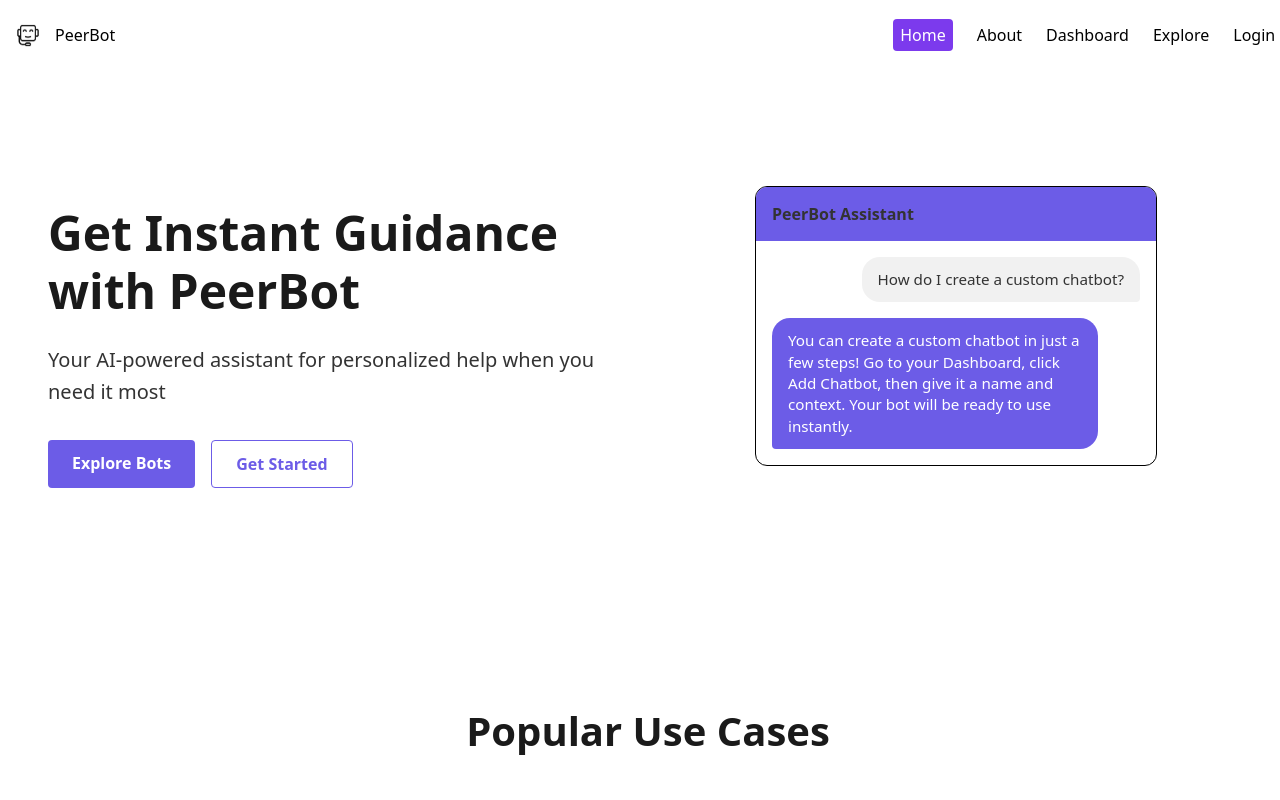
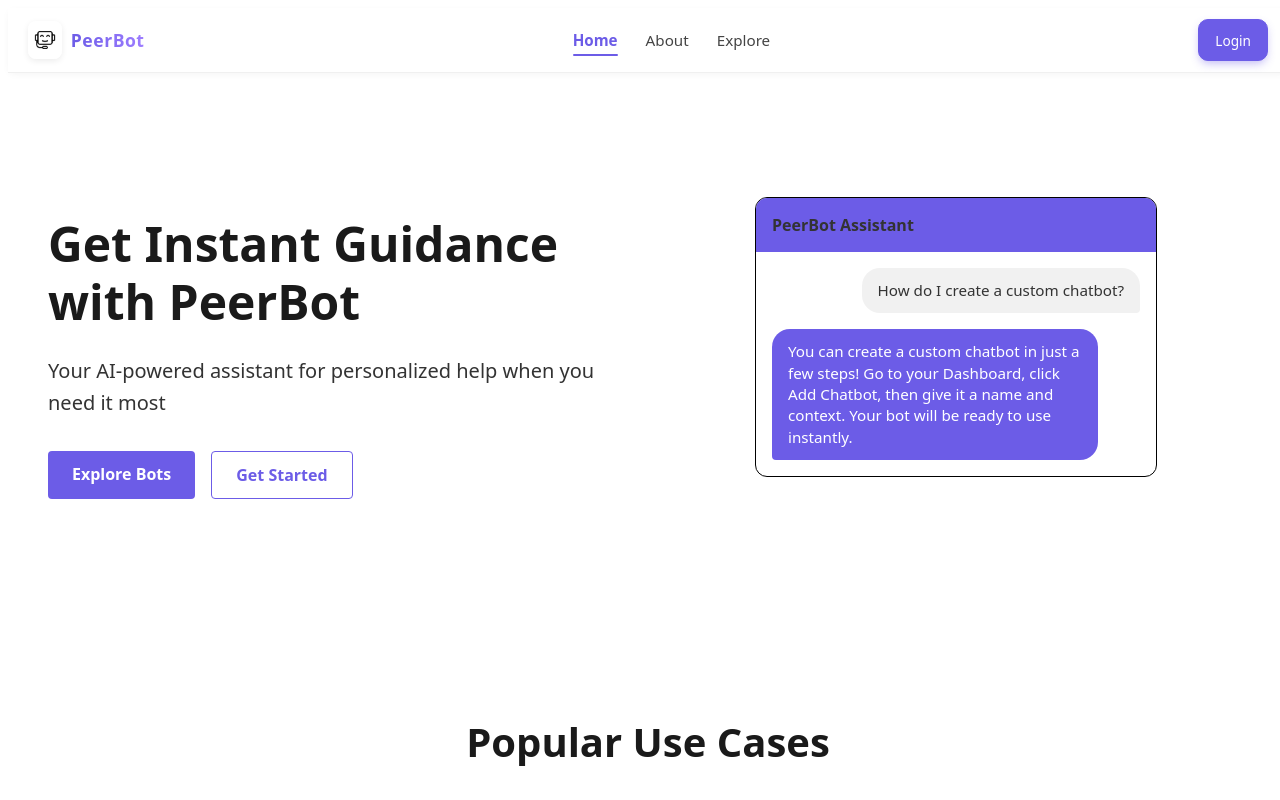
Before and after one commit to rajatrsrivastav/ChatBot_Ai, a Next.js app: page / in a window 1280 px wide. Shown: the top 800 px of the page. Built offline with nearby package versions, Linux system fonts and the light colour scheme.

Commit message:
redesign the navbar

```diff
--- a/src/app/api/chatbot/create/route.js
+++ b/src/app/api/chatbot/create/route.js
@@ -13,7 +13,6 @@ export async function POST(req) {
         headers: { "Content-Type": "application/json" },
       });
     }
-
     const email = accessToken.split("#@#")[1];
     const { name, context } = await req.json();
     await createChatbot({ name, context, email });
--- a/src/components/Navbar/Navbar.css
+++ b/src/components/Navbar/Navbar.css
@@ -1,133 +1,217 @@
-body,html{
-  font-family: system-ui, -apple-system, BlinkMacSystemFont, "Segoe UI", Roboto, sans-serif;
-}
-a{
-  text-decoration: none;
-  color: black;
+/* Modern minimalist navbar styling */
 
-}
-.navbar{
-  width: 99%;
-  display: flex;
-  justify-content: space-between;
-  align-items: center;
-
-}
-.navbar-logo{
-  display: flex;
-  align-items:center;
-  justify-content: center;
-  gap: 7px;
-}
-.navbar-links{
-  display: flex;
-  flex-direction: row;
-  gap: 1.5rem;
-  list-style: none;
-}
-.navbar-links .active a ,.logout-button{
-  padding: 5px 7px 5px 7px;
-  border-radius: 4px;
-  border: none;
-  background-color: #7C3AED;
-  color: white;
-}
-.navbar-links .active a:hover,.logout-button:hover{
-  background-color: #6d22f0;
-  color: white;
-  align-content: center;
-}
-.navbar-links li a:hover{
-  color: #7C3AED;
-  border-radius: 4px;
-}
-.mobile-menu-button {
-  display: none;
-  background: none;
-  border: none;
-  cursor: pointer;
-  padding: 8px;
-  color: #333;
+:root {
+  --nb-height: 64px;
+  --nb-bg: #ffffff; /* solid white */
+  --nb-border: rgba(0, 0, 0, 0.06);
+  --nb-text: #1a1a1a;
+  --nb-accent: #6c5ce7;
+  --nb-accent-hover: #5649c0;
+  --nb-radius: 14px;
+  --nb-transition: 150ms ease;
+  --nb-shadow: 0 4px 16px -4px rgba(0, 0, 0, 0.08),
+    0 2px 4px -2px rgba(0, 0, 0, 0.06);
 }
 
-.mobile-dropdown {
-  display: none;
-  position: absolute;
-  top: 100%;
-  left: 0;
-  right: 0;
-  background-color: white;
-  box-shadow: 0 4px 6px rgba(0, 0, 0, 0.1);
-  z-index: 100;
-  animation: fadeIn 0.2s ease-out;
+.navbar { position: sticky; top:0; z-index:50; background: var(--nb-bg); border-bottom:1px solid var(--nb-border); box-shadow:0 2px 8px -2px rgba(0,0,0,0.06); }
+
+.navbar__inner {
+  max-width: 1240px;
+  margin: 0 auto;
+  height: var(--nb-height);
+  display: flex;
+  align-items: center;
+  justify-content: space-between;
+  padding: 0 1.25rem;
+  gap: 1.25rem;
 }
 
-.mobile-dropdown-links {
+.navbar__brand {
+  display: inline-flex;
+  align-items: center;
+  gap: 0.6rem;
+  font-weight: 600;
+  letter-spacing: 0.5px;
+  font-size: 1.1rem;
+  color: var(--nb-text);
+  text-decoration: none;
+}
+.navbar__logoWrap {
+  display: inline-flex;
+  align-items: center;
+  gap: 0.55rem;
+}
+.navbar__logo {
+  border-radius: 8px;
+  box-shadow: 0 2px 6px rgba(0, 0, 0, 0.08);
+  object-fit: cover;
+}
+.navbar__title {
+  background: linear-gradient(90deg, var(--nb-accent), #9d7dff);
+  -webkit-background-clip: text;
+  background-clip: text;
+  color: transparent;
+}
+
+.navbar__nav {
+  display: none;
+}
+.navbar__links {
   list-style: none;
+  display: flex;
+  gap: 1.75rem;
   padding: 0;
   margin: 0;
 }
-
-.mobile-dropdown-links li {
-  padding: 12px 16px;
-  border-bottom: 1px solid #eee;
+.navbar__links a {
+  position: relative;
+  color: #444;
+  font-weight: 500;
+  text-decoration: none;
+  font-size: 0.95rem;
+  padding: 0.35rem 0;
+  transition: color var(--nb-transition);
+}
+.navbar__links a:after {
+  content: "";
+  position: absolute;
+  left: 0;
+  right: 0;
+  bottom: 0;
+  height: 2px;
+  background: var(--nb-accent);
+  transform: scaleX(0);
+  transform-origin: left;
+  transition: transform var(--nb-transition);
+  border-radius: 2px;
+}
+.navbar__links a:hover {
+  color: var(--nb-accent);
+}
+.navbar__links a:hover:after,
+.navbar__links a.is-active:after {
+  transform: scaleX(1);
+}
+.navbar__links a.is-active {
+  color: var(--nb-accent);
+  font-weight: 600;
 }
 
-.mobile-dropdown-links li:last-child {
-  border-bottom: none;
+.navbar__actions {
+  display: flex;
+  align-items: center;
+  gap: 0.75rem;
+}
+.navbar__toggle {
+  display: inline-flex;
+  align-items: center;
+  justify-content: center;
+  background: rgba(0, 0, 0, 0.04);
+  border: 1px solid rgba(0, 0, 0, 0.08);
+  border-radius: 10px;
+  padding: 0.55rem 0.65rem;
+  cursor: pointer;
+  transition: background var(--nb-transition), border-color var(--nb-transition);
+}
+.navbar__toggle:hover {
+  background: rgba(0, 0, 0, 0.07);
 }
 
-.mobile-dropdown-links li a {
+/* Buttons */
+.btn {
+  --btn-bg: rgba(0, 0, 0, 0.05);
+  --btn-color: #222;
+  --btn-border: rgba(0, 0, 0, 0.08);
+  display: inline-flex;
+  align-items: center;
+  justify-content: center;
+  gap: 0.4rem;
+  font-size: 0.85rem;
+  font-weight: 500;
+  padding: 0.65rem 1rem;
+  border-radius: 10px;
+  border: 1px solid var(--btn-border);
+  background: var(--btn-bg);
+  color: var(--btn-color);
+  text-decoration: none;
+  cursor: pointer;
+  transition: background var(--nb-transition), color var(--nb-transition),
+    border-color var(--nb-transition), box-shadow var(--nb-transition);
+}
+.btn:hover {
+  background: rgba(0, 0, 0, 0.08);
+}
+.btn--primary {
+  --btn-bg: var(--nb-accent);
+  --btn-color: #fff;
+  --btn-border: var(--nb-accent);
+  box-shadow: 0 4px 10px -2px rgba(108, 92, 231, 0.45);
+}
+.btn--primary:hover {
+  background: var(--nb-accent-hover);
+}
+.btn--ghost {
+  background: transparent;
+  border-color: rgba(0, 0, 0, 0.12);
+}
+.btn--ghost:hover {
+  background: rgba(0, 0, 0, 0.05);
+}
+
+/* Mobile Panel */
+.navbar__mobile { position:fixed; inset:0 0 auto 0; top:var(--nb-height); background:#ffffff; transform:translateY(-16px); opacity:0; pointer-events:none; transition:opacity 180ms ease, transform 180ms ease; border-bottom:1px solid var(--nb-border); box-shadow:0 6px 18px -6px rgba(0,0,0,0.10); }
+.navbar__mobile.open {
+  opacity: 1;
+  transform: translateY(0);
+  pointer-events: auto;
+}
+.navbar__mobileList {
+  list-style: none;
+  padding: 1.25rem 1.25rem 1.75rem;
+  margin: 0;
+  display: flex;
+  flex-direction: column;
+  gap: 0.25rem;
+}
+.navbar__mobileList a {
   display: block;
   text-decoration: none;
-  color: #333;
+  padding: 0.9rem 1rem;
+  border-radius: 10px;
+  font-weight: 500;
+  color: #222;
+  background: transparent;
+  transition: background var(--nb-transition), color var(--nb-transition);
+}
+.navbar__mobileList a.is-active,
+.navbar__mobileList a:hover {
+  background: rgba(108, 92, 231, 0.09);
+  color: var(--nb-accent);
+}
+.navbar__mobileAction {
+  padding-top: 0.75rem;
+}
+.w-full {
+  width: 100%;
 }
 
-.mobile-dropdown-links li.active a,
-.mobile-dropdown-links li.active button {
-  color: #7C3AED;
-  font-weight: bold;
-}
-
-.mobile-dropdown-links .logout-button {
-  background: none;
-  border: none;
-  color: #333;
-  cursor: pointer;
-  font-size: 1rem;
-  padding: 0;
-  width: 100%;
-  text-align: left;
-}
-
-@keyframes fadeIn {
-  from {
-    opacity: 0;
-    transform: translateY(-10px);
+/* Desktop visibility */
+@media (min-width: 880px) {
+  .navbar__nav {
+    display: block;
   }
-  to {
-    opacity: 1;
-    transform: translateY(0);
+  .navbar__toggle {
+    display: none;
+  }
+  .navbar__mobile {
+    display: none;
   }
 }
 
-@media screen and (max-width: 768px) {
-  .navbar-links li{
-    display: none;
-  }
-  .navbar {
-    position: relative;
-  }
-
-  .navbar-links {
-    display: none;
-  }
-
-  .mobile-menu-button {
-    display: block;
-  }
-
-  .mobile-dropdown {
-    display: block;
-  }
+/* Dark mode (optional future) */
+/* Force white navbar even in dark mode (user request) */
+@media (prefers-color-scheme: dark) {
+  :root { --nb-bg: #ffffff; --nb-text:#1a1a1a; }
+  .navbar { background:#ffffff; }
+  .navbar__mobile { background:#ffffff; }
 }
--- a/src/components/Navbar/Navbar.js
+++ b/src/components/Navbar/Navbar.js
@@ -1,9 +1,8 @@
 "use client"
-import { Bot, Menu } from "lucide-react"
+import { Bot, Menu, X } from "lucide-react"
 
-import { useContext, useState } from "react"
-import { useRouter } from "next/navigation"
-import { usePathname } from "next/navigation"
+import { useContext, useState, useEffect } from "react"
+import { useRouter, usePathname } from "next/navigation"
 
 import { AuthContext } from "@/context/auth"
 import { logout } from "@/services/auth"
@@ -17,7 +16,12 @@ const Navbar = () => {
   const { isLoggedIn, setIsLoggedIn } = useContext(AuthContext)
   const pathname = usePathname()
   const router = useRouter()
-  const [isDropdownOpen, setIsDropdownOpen] = useState(false)
+  const [isOpen, setIsOpen] = useState(false)
+
+  // Close mobile nav on route change
+  useEffect(() => {
+    setIsOpen(false)
+  }, [pathname])
 
   const isActive = (path) => pathname === path
 
@@ -39,92 +43,51 @@ const Navbar = () => {
   }
 
   return (
-    <nav className="navbar">
-      <Link href="/">
-        <div className="navbar-logo">
-          <Image
-          src="/logo.jpg"
-          alt="Logo"
-          width={40}
-          height={45}
-          />
-          <p>PeerBot</p>
+    <header className="navbar">
+      <div className="navbar__inner">
+        <Link href="/" className="navbar__brand" aria-label="PeerBot Home">
+          <span className="navbar__logoWrap">
+            <Image src="/logo.jpg" alt="PeerBot logo" width={34} height={38} className="navbar__logo" />
+            <span className="navbar__title">PeerBot</span>
+          </span>
+        </Link>
+        <nav className="navbar__nav" aria-label="Main navigation">
+          <ul className="navbar__links">
+            <li><Link className={isActive("/")?"is-active":""} href="/">Home</Link></li>
+            <li><Link className={isActive("/about")?"is-active":""} href="/about">About</Link></li>
+            <li><Link className={isActive("/explore")?"is-active":""} href="/explore">Explore</Link></li>
+            {isLoggedIn && (
+              <li><Link className={isActive("/dashboard")?"is-active":""} href="/dashboard">Dashboard</Link></li>
+            )}
+          </ul>
+        </nav>
+        <div className="navbar__actions">
+          {isLoggedIn ? (
+            <button onClick={handleLogout} className="btn btn--ghost" aria-label="Logout">Logout</button>
+          ) : (
+            <Link href="/auth/login" className="btn btn--primary" aria-label="Login">Login</Link>
+          )}
+          <button className="navbar__toggle" aria-label="Toggle menu" onClick={() => setIsOpen(o=>!o)}>
+            {isOpen ? <X size={20}/> : <Menu size={20}/>}
+          </button>
         </div>
-      </Link>
-      <ul className="navbar-links">
-        <li className={isActive("/") ? "active" : ""}>
-          <Link href="/">Home</Link>
-        </li>
-        <li className={isActive("/about") ? "active" : ""}>
-          <Link href="/about">About</Link>
-        </li>
-        <li className={isActive("/dashboard") ? "active" : ""}>
-          <Link href="/dashboard">Dashboard</Link>
-        </li>
-        <li className={isActive("/explore") ? "active" : ""}>
-          <Link href="/explore">Explore</Link>
-        </li>
-        <li className={isActive("/auth/login") ? "active" : ""}>
+      </div>
+      <div className={`navbar__mobile ${isOpen?"open":""}`} aria-hidden={!isOpen}>
+        <ul className="navbar__mobileList">
+          <li><Link className={isActive("/")?"is-active":""} href="/">Home</Link></li>
+          <li><Link className={isActive("/about")?"is-active":""} href="/about">About</Link></li>
+          <li><Link className={isActive("/explore")?"is-active":""} href="/explore">Explore</Link></li>
+          {isLoggedIn && <li><Link className={isActive("/dashboard")?"is-active":""} href="/dashboard">Dashboard</Link></li>}
+          <li className="navbar__mobileAction">
             {isLoggedIn ? (
-            <button onClick={handleLogout} className="logout-button">
-              Logout
-            </button>
+              <button onClick={handleLogout} className="btn btn--ghost w-full">Logout</button>
             ) : (
-            <Link href="/auth/login">Login</Link>
-          )}
-        </li>
-      </ul>
-
-      {/* Mobile menu button */}
-      <button className="mobile-menu-button" onClick={() => setIsDropdownOpen(!isDropdownOpen)}>
-        <Menu />
-      </button>
-
-      {/* Mobile dropdown menu */}
-      {isDropdownOpen && (
-        <div className="mobile-dropdown">
-          <ul className="mobile-dropdown-links">
-            <li className={isActive("/") ? "active" : ""}>
-              <Link href="/" onClick={() => setIsDropdownOpen(false)}>
-                Home
-              </Link>
-            </li>
-            <li className={isActive("/about") ? "active" : ""}>
-              <Link href="/about" onClick={() => setIsDropdownOpen(false)}>
-                About
-              </Link>
-            </li>
-            <li className={isActive("/dashboard") ? "active" : ""}>
-              <Link href="/dashboard" onClick={() => setIsDropdownOpen(false)}>
-                Dashboard
-              </Link>
-            </li>
-            <li className={isActive("/explore") ? "active" : ""}>
-              <Link href="/explore" onClick={() => setIsDropdownOpen(false)}>
-                Explore
-              </Link>
-            </li>
-            <li className={isActive("/auth/login") ? "active" : ""}>
-              {isLoggedIn ? (
-                <button
-                  onClick={() => {
-                    handleLogout()
-                    setIsDropdownOpen(false)
-                  }}
-                  className="logout-button"
-                >
-                  Logout
-                </button>
-              ) : (
-                <Link href="/auth/login" onClick={() => setIsDropdownOpen(false)}>
-                  Login
-                </Link>
+              <Link href="/auth/login" className="btn btn--primary w-full">Login</Link>
             )}
           </li>
         </ul>
       </div>
-      )}
-    </nav>
+    </header>
   )
 }
 
```
Lines whose indentation alone changed are shown as unchanged.
